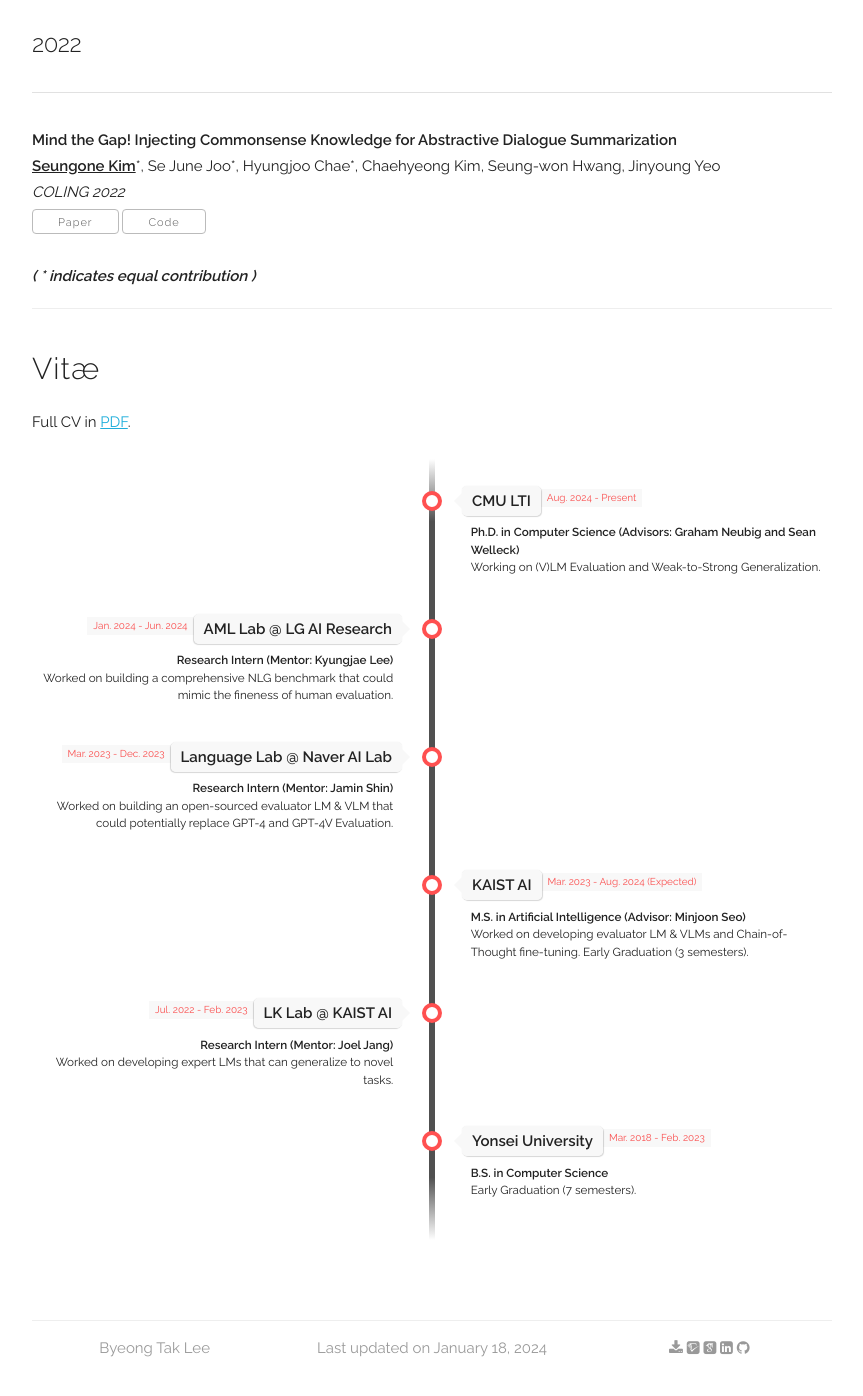
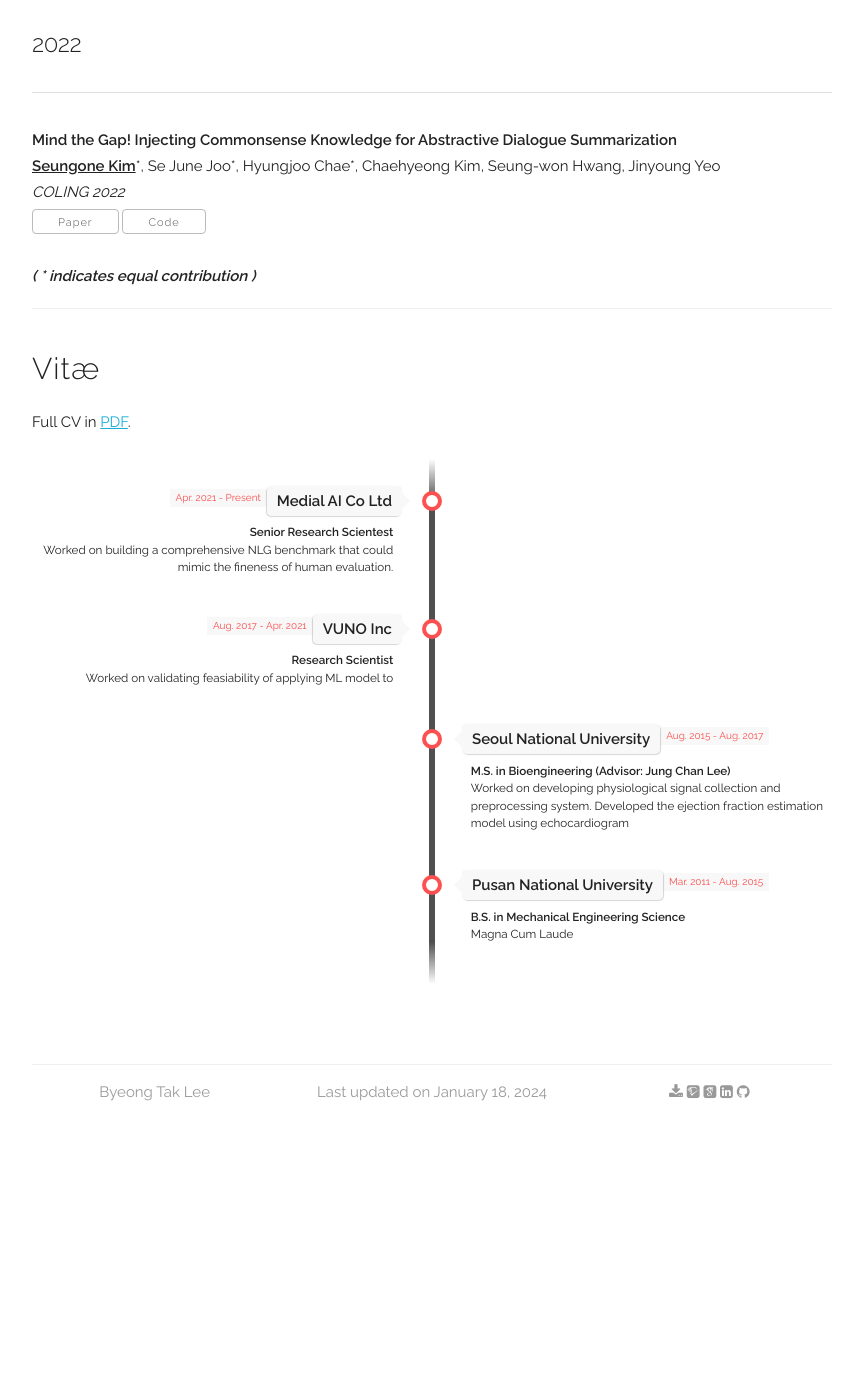
Before and after one commit to byeongtak/byeongtak.github.io, a Jekyll site: the page built from index.html, in a window 1280 px wide and 1400 px high, scrolled down 5441 px. Shown: the top 1396 px of the window, without its empty margins (208-1071 px from the left). Built offline with Jekyll 4.4.1, drawn with Linux system fonts in a browser that asks for light colours; some web fonts are replaced; after the commit the page ends 6585 px from its top, so only the background shows below that.

Commit message:
Update experience.yaml

```diff
--- a/_data/experience.yaml
+++ b/_data/experience.yaml
@@ -1,36 +1,25 @@
 experiences:
-- place: "CMU LTI"
-  time: "Aug. 2024 - Present"
-  title: "Ph.D. in Computer Science (Advisors: Graham Neubig and Sean Welleck)"
-  subtitle: "Working on (V)LM Evaluation and Weak-to-Strong Generalization."
-  category: "school"
 
-- place: "AML Lab @ LG AI Research"
-  time: "Jan. 2024 - Jun. 2024"
-  title: "Research Intern (Mentor: Kyungjae Lee)"
+- place: "Medial AI Co Ltd"
+  time: "Apr. 2021 - Present"
+  title: "Senior Research Scientest"
   subtitle: "Worked on building a comprehensive NLG benchmark that could mimic the fineness of human evaluation."
   category: "work"
 
-- place: "Language Lab @ Naver AI Lab"
-  time: "Mar. 2023 - Dec. 2023"
-  title: "Research Intern (Mentor: Jamin Shin)"
-  subtitle: "Worked on building an open-sourced evaluator LM & VLM that could potentially replace GPT-4 and GPT-4V Evaluation."
+- place: "VUNO Inc"
+  time: "Aug. 2017 - Apr. 2021"
+  title: "Research Scientist"
+  subtitle: "Worked on validating feasiability of applying ML model to"
   category: "work"
 
-- place: "KAIST AI"
-  time: "Mar. 2023 - Aug. 2024 (Expected)"
-  title: "M.S. in Artificial Intelligence (Advisor: Minjoon Seo)"
-  subtitle: "Worked on developing evaluator LM & VLMs and Chain-of-Thought fine-tuning. Early Graduation (3 semesters)."
+- place: "Seoul National University"
+  time: "Aug. 2015 - Aug. 2017"
+  title: "M.S. in Bioengineering (Advisor: Jung Chan Lee)"
+  subtitle: "Worked on developing physiological signal collection and preprocessing system. Developed the ejection fraction estimation model using echocardiogram"
   category: "school"
 
-- place: "LK Lab @ KAIST AI"
-  time: "Jul. 2022 - Feb. 2023"
-  title: "Research Intern (Mentor: Joel Jang)"
-  subtitle: "Worked on developing expert LMs that can generalize to novel tasks."
-  category: "work"
-
-- place: "Yonsei University"
-  time: "Mar. 2018 - Feb. 2023"
-  title: "B.S. in Computer Science"
-  subtitle: "Early Graduation (7 semesters)."
+- place: "Pusan National University"
+  time: "Mar. 2011 - Aug. 2015"
+  title: "B.S. in Mechanical Engineering Science"
+  subtitle: "Magna Cum Laude"
   category: "school"
```
